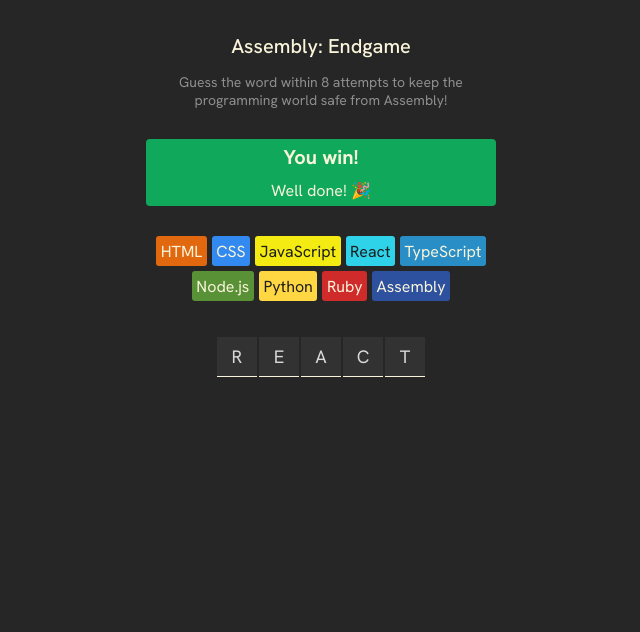
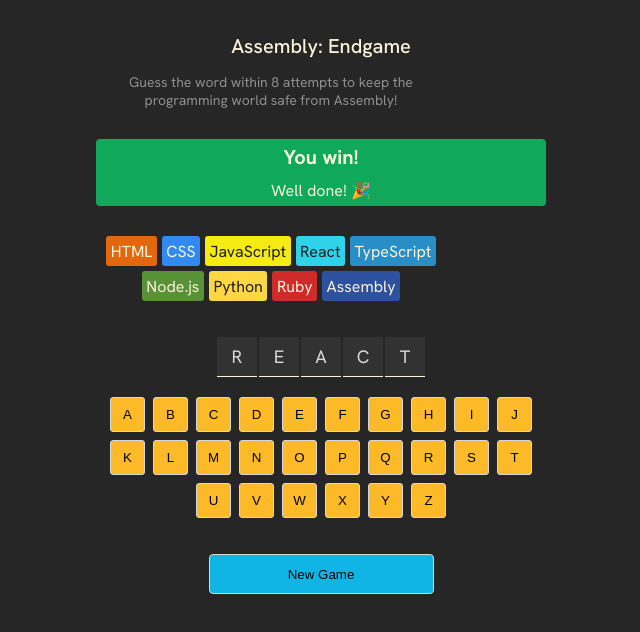
Before and after one commit to shivambhosale13/React-Projects, a React (Vite) app in the folder Assembly-Endgame/: page / in a window 1280 px wide. Shown: the top 632 px of the page, without its empty margins (319-959 px from the left). Built offline with nearby package versions, Linux system fonts and the light colour scheme.

Commit message:
feat: add keyboard section and new game button; improve styling for header and sections

```diff
--- a/Assembly-Endgame/src/App.jsx
+++ b/Assembly-Endgame/src/App.jsx
@@ -3,6 +3,8 @@
 
 export default function AssemblyEndgame() {
     const [currentWord, setCurrentWord] = useState("react")
+
+    const alphabet = "abcdefghijklmnopqrstuvwxyz"
 
     const languageElements = languages.map(lang => {
         const styles = {
@@ -24,6 +26,10 @@
         <span key={index}>{letter.toUpperCase()}</span>
     ))
 
+    const keyboardElements = alphabet.split("").map(letter => (
+        <button key={letter}>{letter.toUpperCase()}</button>
+    ))
+
     return (
         <main>
             <header>
@@ -41,6 +47,10 @@
             <section className="word">
                 {letterElements}
             </section>
+            <section className="keyboard">
+                {keyboardElements}
+            </section>
+            <button className="new-game">New Game</button>
         </main>
     )
 }
--- a/Assembly-Endgame/src/index.css
+++ b/Assembly-Endgame/src/index.css
@@ -13,18 +13,23 @@
     justify-content: center;
 }
 
-header{
-  text-align: center;
+
+
+header {
+    text-align: center;
 }
+
 header > h1 {
     font-size: 1.25rem;
     font-weight: 500;
     color: #F9F4DA;
 }
-header p{
-  font-size: 0.875rem;
-  max-width: 350px;
-  color: #8E8E8E;
+
+header > p {
+    font-size: 0.875rem;
+    max-width: 350px;
+    color: #8E8E8E;
+
 }
 
 section.game-status {
@@ -37,14 +42,14 @@
     margin-block: 30px;
 }
 
-.game-status > p {
+section.game-status > p {
     margin: 5px;
 }
+
 section.game-status > h2 {
     font-size: 1.25rem;
     margin: 5px
 }
-
 
 section.language-chips {
     display: flex;
@@ -64,6 +69,7 @@
     display: flex;
     justify-content: center;
     gap: 2px;
+    margin-bottom: 20px;
 }
 
 section.word > span {
@@ -75,5 +81,34 @@
     align-items: center;
     font-size: 1.125rem;
     border-bottom: 1px solid #F9F4DA;
+}
 
+section.keyboard {
+    display: flex;
+    flex-wrap: wrap;
+    gap: 8px;
+    justify-content: center;
+    max-width: 450px;
+    margin-bottom: 36px;
 }
+
+section.keyboard > button {
+    height: 35px;
+    width: 35px;
+    background-color: #FCBA29;
+    border: 1px solid #D7D7D7;
+    border-radius: 3px;
+    cursor: pointer;
+}
+
+button.new-game {
+    background-color: #11B5E5;
+    border: 1px solid #D7D7D7;
+    border-radius: 4px;
+    width: 225px;
+    height: 40px;
+    padding: 6px 12px;
+    display: block;
+    margin-inline: auto;
+    cursor: pointer;
+}
```
